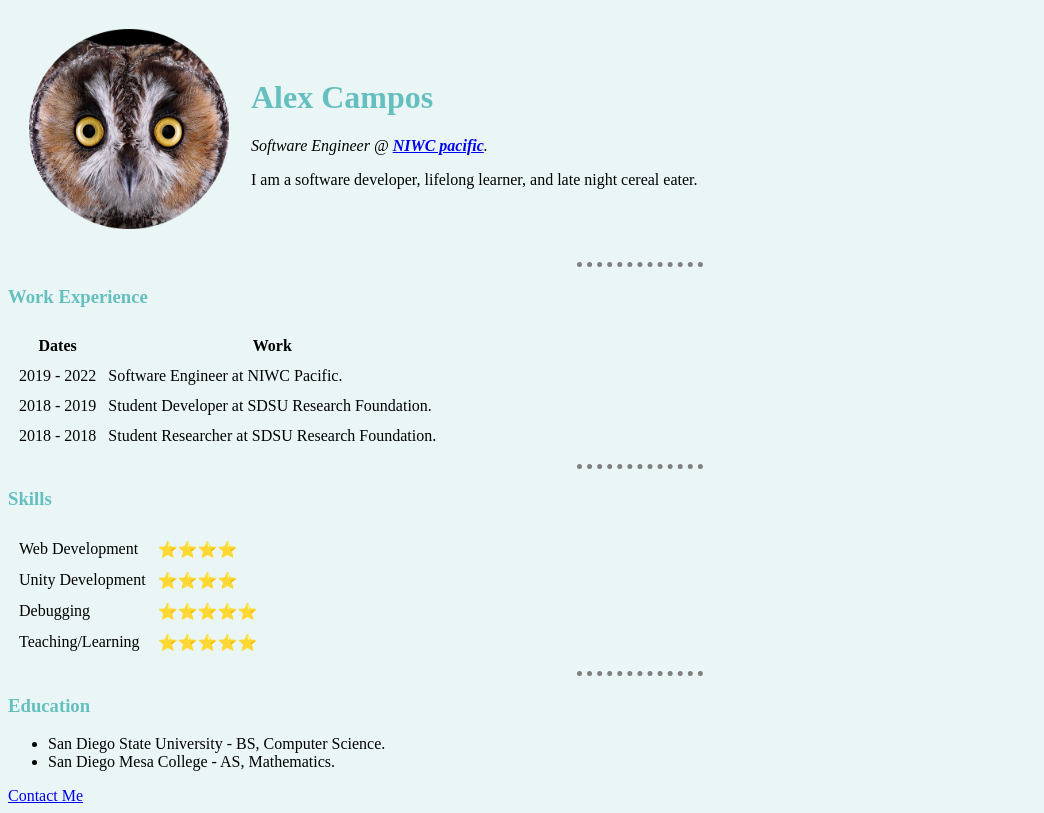
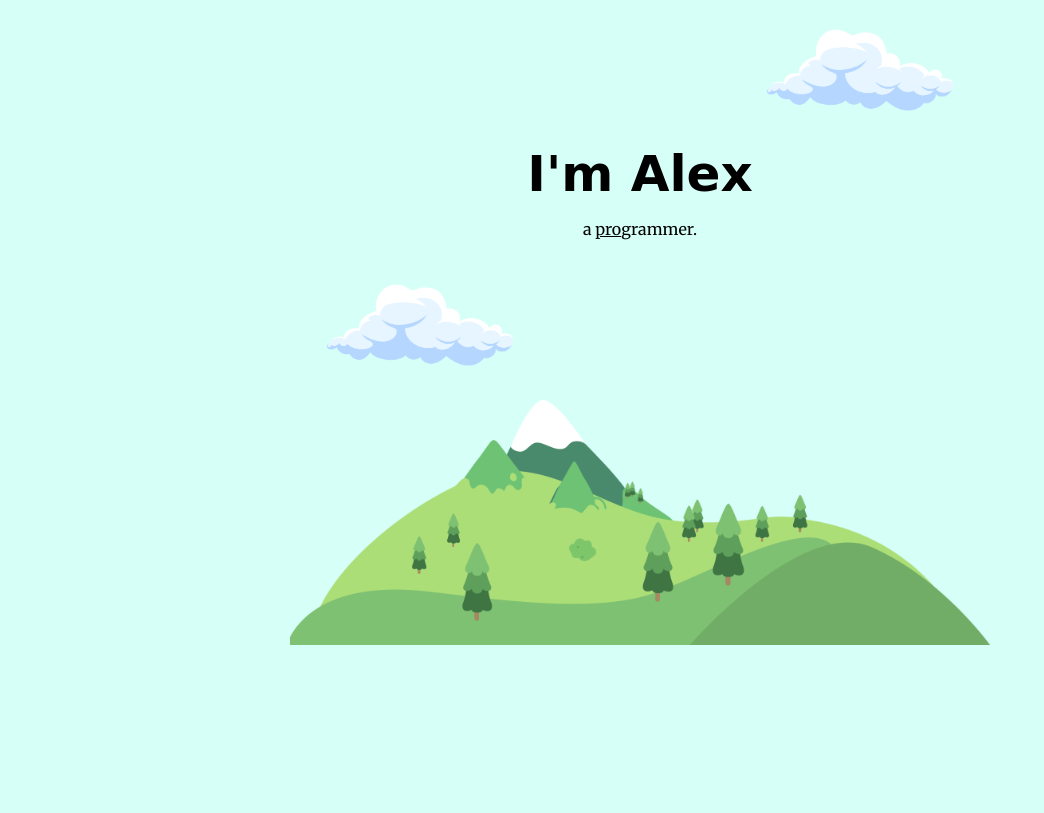
Before and after one commit to Id3arium/cv, a plain HTML site: page index.html in a window 1280 px wide. Shown: the whole page, without its empty margins (0-1044 px from the left). Drawn offline with Linux system fonts and the light colour scheme; a web font is replaced by a local one.

Commit message:
addinfg fonts, renaming images, making clouds be in the right place

```diff
--- a/css/styles.css
+++ b/css/styles.css
@@ -1,12 +1,59 @@
 body{
-  background-color: #eaf6f6;
+  background-color: #d5fff7;
   color: black;
+  margin: 0px;
+  text-align: center;
+  font-family: 'Merriweather', serif;
 }
-h1, h3{
-  color: #66bfbf;
+
+h2, h3{
+  font-family: 'Poppins', serif;
 }
+
+h1{
+  font-family: 'Grape Nuts', cursive;
+  font-size: 50px;
+  margin: 125px auto 0px auto;
+}
+
+p{
+}
+
+.top-container{
+  border-width: 10px;
+  padding: 20px;
+}
+.mid-container{
+
+
+}
+
+.bot-container{
+
+
+}
+
+.cloud-top, .cloud-bottom{
+  width: 200px;
+  height: 100px;
+  position: absolute;
+}
+.cloud-top{
+  right: 25%;
+}.cloud-bottom{
+  left: 25%;
+}
+.mountain{
+  position: relative;
+  top: 125px;
+  width: 700px;
+  margin: auto;
+  display: block;
+}
+
+.pro{ text-decoration: underline; }
+
 hr{
-
   border-style: dotted none none none;
   border-width: 5px;
   border-color: grey;
--- a/index.html
+++ b/index.html
@@ -5,10 +5,25 @@
     <title>Alex's Personal Site</title>
     <link rel="stylesheet" href="css/styles.css">
     <link rel="icon" href="images\favicon-32x32.png">
-  </head>
+    <link rel="preconnect" href="https://fonts.googleapis.com">
+    <link rel="preconnect" href="https://fonts.gstatic.com" crossorigin>
+    <link href="https://fonts.googleapis.com/css2?family=Merriweather&family=Grape+Nuts&family=Poppins&display=swap" rel="stylesheet">
+  <body>
 
-  <body>
-    <table cellspacing="20">
+    <div class="top-container">
+      <img class="cloud-top" src="images/cartoon-cloud.png">
+      <h1> I'm Alex </h1>
+      <p> a <span class="pro">pro</span>grammer. </p>
+    </div>
+    <div class="mid-container">
+      <img class="cloud-bottom" src="images/cartoon-cloud.png">
+      <img class="mountain" src="images/cartoon-mountain.png">
+
+    </div>
+    <div class="bot-container">
+
+    </div>
+    <!-- <table cellspacing="20">
       <tr>
         <td><img src="images/owl.png" height="200" alt="Alex profile picture"></td>
         <td><h1>Alex Campos</h1>
@@ -67,5 +82,6 @@
       <li>San Diego Mesa College - AS, Mathematics.</li>
     </ul>
     <a href="contact-me.html">Contact Me</a>
+  -->
   </body>
 </html>
```
Also changed, not shown: images/cartoon-cloud.png (renamed from images/Fluffy-white-cartoon-cloud-on-blue-sky-on-transparent-PNG.png), images/cartoon-mountain.png (renamed from images/NicePng_mountain-png_36807.png).
